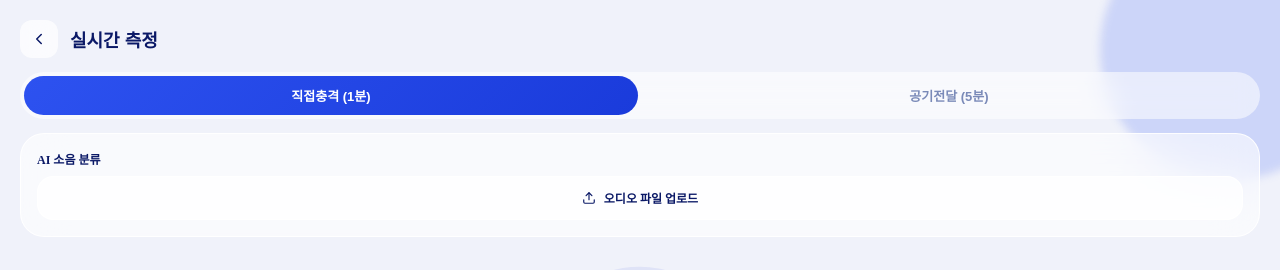
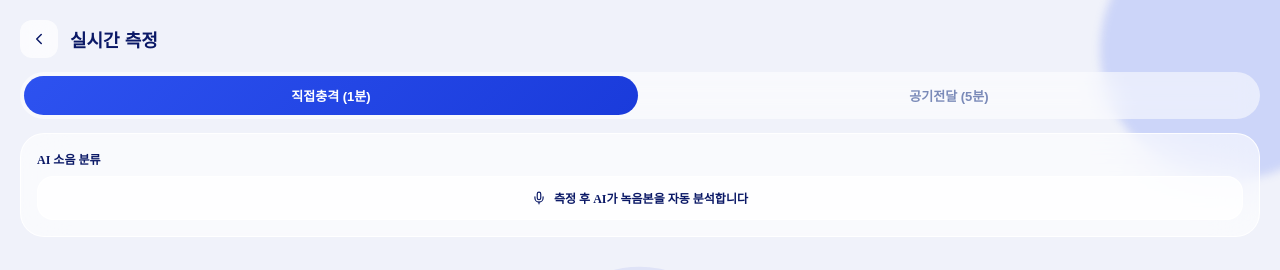
Before and after one commit to welgrape386/NoiseHero, a React (Vite) app: page /measure in a window 1280 px wide. Shown: the top 270 px of the page. Built offline with nearby package versions, Linux system fonts and the light colour scheme; sample sign-in values are in the browser's storage; the HTML template or start-up script is replaced by a standard one.

Commit message:
feat: auto classify recorded noise

```diff
--- a/src/app/pages/MeasurePage.tsx
+++ b/src/app/pages/MeasurePage.tsx
@@ -9,7 +9,6 @@ import {
   Square,
   CheckCircle,
   Mic,
-  Upload,
 } from 'lucide-react';
 import {
   apiSaveMeasure,
@@ -86,6 +85,10 @@ class MicrophoneAnalyzer {
     this.onUpdate(clampedDb);
     this.rafId = requestAnimationFrame(this.analyze);
   };
+
+  getStream() {
+    return this.stream;
+  }
 
   stop() {
     if (this.rafId) cancelAnimationFrame(this.rafId);
@@ -171,7 +174,7 @@ export function MeasurePage() {
   const limits = getLimits(measureType);
 
 
-  async function handleClassifyFile(file: File) {
+  async function classifyRecordedAudio(file: File) {
     const maxSize = 20 * 1024 * 1024;
 
     setAudioFile(file);
@@ -258,6 +261,48 @@ export function MeasurePage() {
         setLmax(newLmax);
       }, calibration);
 
+      const stream = analyzer.getStream();
+
+      if (!stream) {
+        throw new Error('녹음 스트림을 가져오지 못했습니다.');
+      }
+
+      const mimeType = MediaRecorder.isTypeSupported('audio/webm;codecs=opus')
+        ? 'audio/webm;codecs=opus'
+        : MediaRecorder.isTypeSupported('audio/webm')
+          ? 'audio/webm'
+          : '';
+
+      const recorder = mimeType
+        ? new MediaRecorder(stream, { mimeType })
+        : new MediaRecorder(stream);
+
+      mediaRecorderRef.current = recorder;
+
+      recorder.ondataavailable = event => {
+        if (event.data.size > 0) {
+          recordedChunksRef.current.push(event.data);
+        }
+      };
+
+      recorder.onstop = () => {
+        const blobType = recorder.mimeType || 'audio/webm';
+        const blob = new Blob(recordedChunksRef.current, { type: blobType });
+        const file = new File([blob], `noise-record-${Date.now()}.webm`, {
+          type: blobType,
+        });
+
+        setAudioFile(file);
+
+        if (file.size > 0) {
+          void classifyRecordedAudio(file);
+        } else {
+          setClassifyError('녹음된 오디오가 비어 있어 AI 분류를 진행하지 못했습니다.');
+        }
+      };
+
+      recorder.start();
+
       setState('measuring');
 
       timerRef.current = setInterval(() => {
@@ -277,7 +322,14 @@ export function MeasurePage() {
   }
 
   function stopMeasure() {
-    if (timerRef.current) clearInterval(timerRef.current);
+    if (timerRef.current) {
+      clearInterval(timerRef.current);
+      timerRef.current = null;
+    }
+
+    if (mediaRecorderRef.current?.state === 'recording') {
+      mediaRecorderRef.current.stop();
+    }
 
     if (micAnalyzerRef.current) {
       micAnalyzerRef.current.stop();
@@ -345,11 +397,16 @@ export function MeasurePage() {
     setClassifyResult(null);
     setAudioFile(null);
     recordedChunksRef.current = [];
+    mediaRecorderRef.current = null;
   }
 
   useEffect(() => {
     return () => {
       if (timerRef.current) clearInterval(timerRef.current);
+
+      if (mediaRecorderRef.current?.state === 'recording') {
+        mediaRecorderRef.current.stop();
+      }
 
       if (micAnalyzerRef.current) {
         micAnalyzerRef.current.stop();
@@ -559,7 +616,7 @@ export function MeasurePage() {
             AI 소음 분류
           </div>
 
-          <label
+          <div
             style={{
               width: '100%',
               boxSizing: 'border-box',
@@ -571,29 +628,24 @@ export function MeasurePage() {
               alignItems: 'center',
               justifyContent: 'center',
               gap: 8,
-              cursor: classifying ? 'wait' : 'pointer',
               color: '#0A1866',
               fontSize: 12,
               fontWeight: 700,
             }}
           >
-            <Upload size={14} color="#0A1866" />
-            {classifying ? 'AI 분류 중...' : '오디오 파일 업로드'}
-            <input
-              type="file"
-              accept="audio/*"
-              disabled={classifying}
-              onChange={e => {
-                const file = e.target.files?.[0];
-                if (file) handleClassifyFile(file);
-              }}
-              style={{ display: 'none' }}
-            />
-          </label>
+            <Mic size={14} color="#0A1866" />
+            {classifying
+              ? 'AI 소음 분석 중...'
+              : state === 'measuring'
+                ? '측정 종료 후 녹음본을 자동 분석합니다'
+                : classifyResult
+                  ? 'AI 소음 분석 완료'
+                  : '측정 후 AI가 녹음본을 자동 분석합니다'}
+          </div>
 
           {audioFile && (
             <div style={{ fontSize: 10, color: '#9AA6C0', marginTop: 8 }}>
-              선택 파일: {audioFile.name}
+              녹음 파일: {audioFile.name}
             </div>
           )}
 
--- a/src/app/services/api.ts
+++ b/src/app/services/api.ts
@@ -269,8 +269,8 @@ export async function apiSaveMeasure(data: {
       noise_type:
         data.noise_type ??
         (data.measure_type === 'airborne' ? '공기전달' : '직접충격'),
-      primary_source: data.primary_source,
-      secondary_source: data.secondary_source,
+      primary_source: data.primary_source ?? '분류 안 됨',
+      secondary_source: data.secondary_source ?? '없음',
     }),
   });
 }
```
